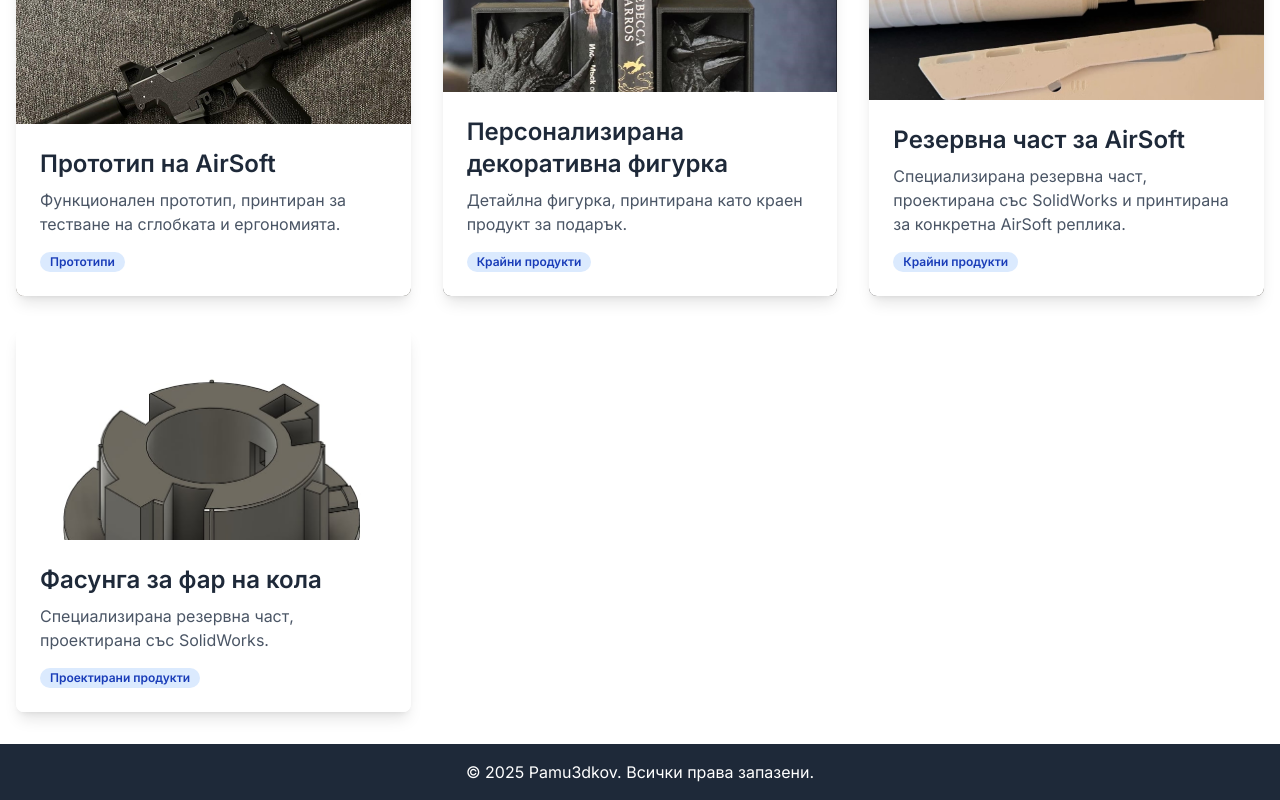
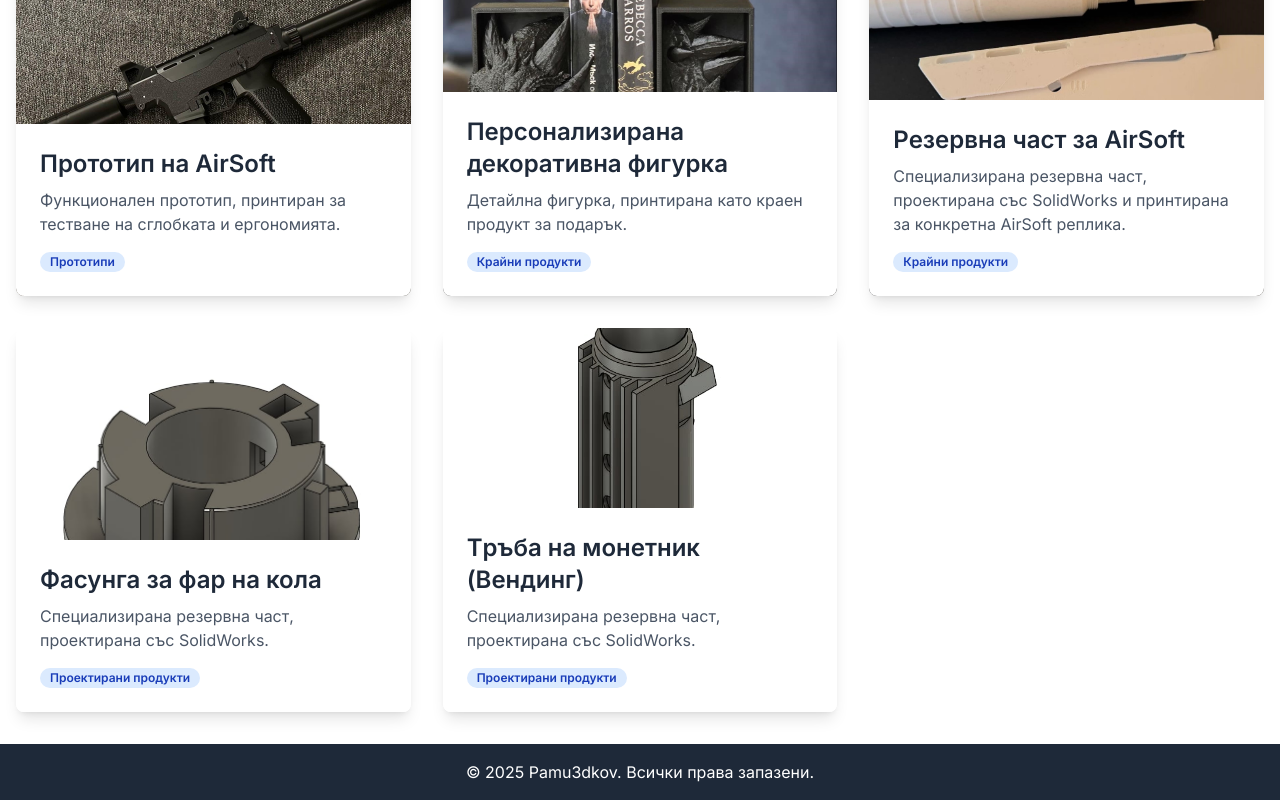
Before and after one commit to Pamu3dkov/pamu3dkov-website, a Next.js app: page /portfolio in a window 1280 px wide. Shown: the part 480-1280 px from the top of the page. Built offline with nearby package versions, Linux system fonts and the light colour scheme.

Commit message:
Downgraded Next.js to 14.2.5 to resolve lightningcss build error on Vercel

```diff
--- a/src/app/portfolio/page.tsx
+++ b/src/app/portfolio/page.tsx
@@ -39,6 +39,15 @@ const portfolioItems = [
     description: 'Специализирана резервна част, проектирана със SolidWorks.',
     smallImage: '/images/part1.jpg',
     largeImage: '/images/part1.jpg',
+    category: 'Проектирани продукти',
+    objectPosition: 'object-center', // Добавено свойство: центрира снимката по подразбиране
+  },
+  {
+   id: 5,
+    name: 'Tръба на монетник (Вендинг)',
+    description: 'Специализирана резервна част, проектирана със SolidWorks.',
+    smallImage: '/images/part2.jpg',
+    largeImage: '/images/part2.jpg',
     category: 'Проектирани продукти',
     objectPosition: 'object-center', // Добавено свойство: центрира снимката по подразбиране
   },
```
Also changed, not shown: public/images/part2.jpg (added).
